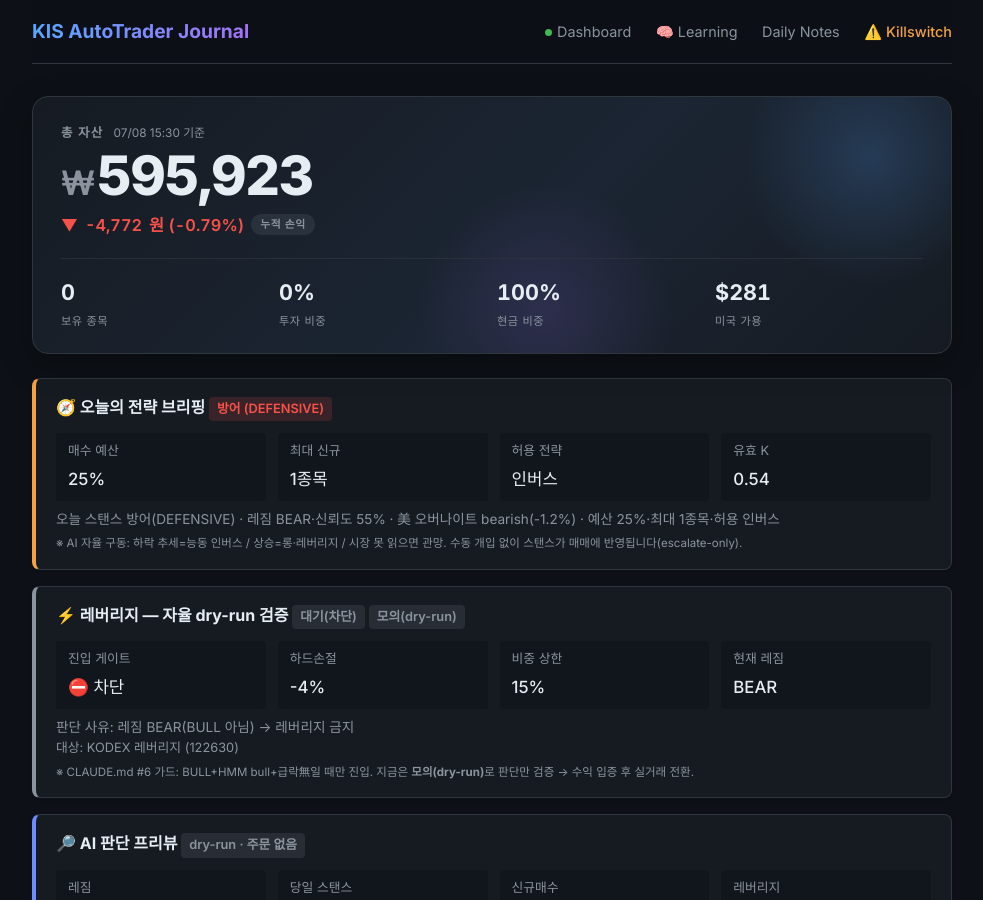
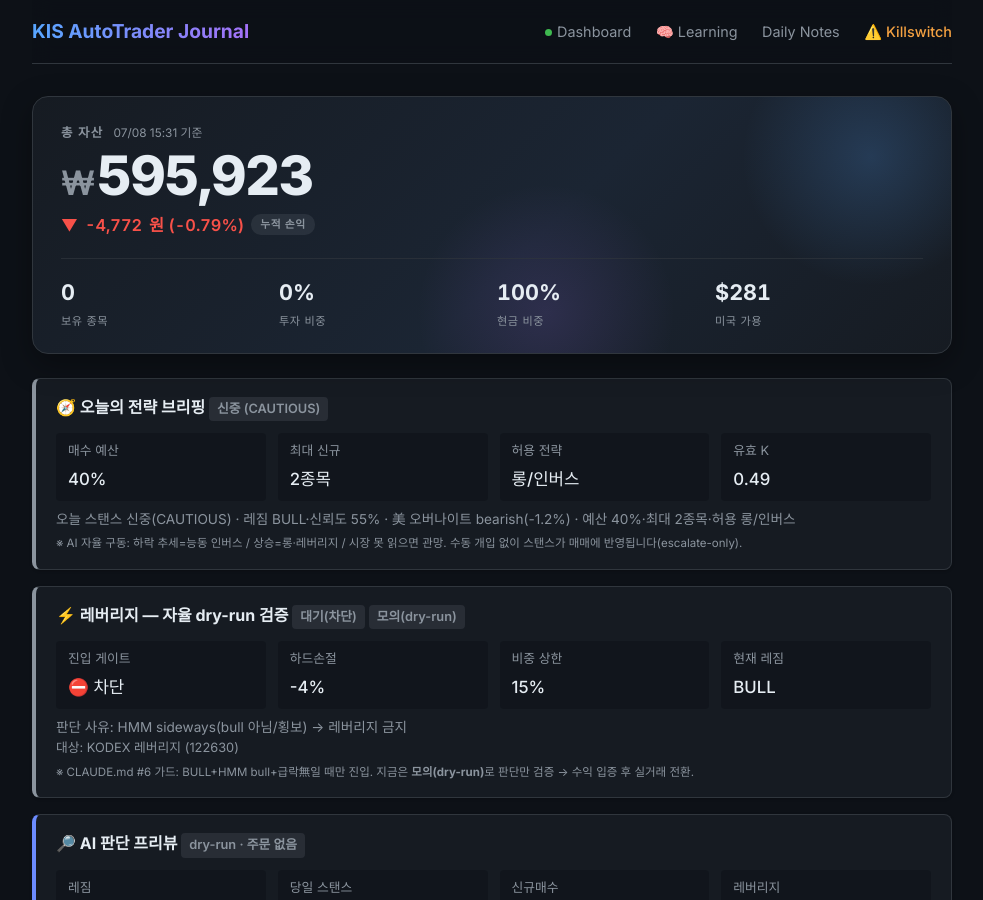
Before and after one commit to BudongJW/kis-trading-journal, a Jekyll site: the page built from index.html, in a window 1280 px wide and 900 px high. Shown: the whole window, without its empty margins (148-1131 px from the left). Built offline with Jekyll 4.4.1, drawn with Linux system fonts in a browser that asks for light colours; nearby versions of some CDN libraries; some of the changed text lies outside the part shown.

Commit message:
auto: portfolio update 15:31

```diff
--- a/_data/portfolio.json
+++ b/_data/portfolio.json
@@ -1,5 +1,5 @@
 {
-  "updated_at": "2026-07-08T15:30:15.008580",
+  "updated_at": "2026-07-08T15:31:41.426127",
   "initial_capital": 500000,
   "cash": 591613,
   "holdings": [],
@@ -1769,15 +1769,8 @@
     "trained": false
   },
   "bear_strategy": {
-    "enabled": true,
-    "regime": "BEAR",
-    "confidence": 0.65,
-    "sma_ratio": 0.4232,
-    "canary_bad": 1,
-    "canary_scores": {
-      "195930": 1.3353,
-      "132030": -1.0876
-    }
+    "regime": "BULL",
+    "enabled": false
   },
   "us_session": {
     "enabled": true,
@@ -2037,21 +2030,21 @@
     }
   },
   "day_plan": {
-    "stance": "DEFENSIVE",
+    "stance": "CAUTIOUS",
     "forced": false,
-    "auto_stance": "DEFENSIVE",
-    "stance_kr": "방어",
-    "budget_pct": 0.25,
-    "max_new_positions": 1,
-    "allow_long": false,
+    "auto_stance": "CAUTIOUS",
+    "stance_kr": "신중",
+    "budget_pct": 0.4,
+    "max_new_positions": 2,
+    "allow_long": true,
     "allow_inverse": true,
     "allow_leverage": false,
-    "size_mult": 0.4,
-    "k_effective": 0.54,
-    "allow_summary": "인버스",
-    "briefing": "오늘 스탠스 방어(DEFENSIVE) · 레짐 BEAR·신뢰도 55% · 美 오버나이트 bearish(-1.2%) · 예산 25%·최대 1종목·허용 인버스",
+    "size_mult": 0.6,
+    "k_effective": 0.49,
+    "allow_summary": "롱/인버스",
+    "briefing": "오늘 스탠스 신중(CAUTIOUS) · 레짐 BULL·신뢰도 55% · 美 오버나이트 bearish(-1.2%) · 예산 40%·최대 2종목·허용 롱/인버스",
     "signals": {
-      "regime": "BEAR",
+      "regime": "BULL",
       "confidence": 0.545,
       "direction": "bearish",
       "nasdaq_change": -1.16,
@@ -2064,10 +2057,10 @@
     "enabled": true,
     "dry_run": true,
     "gate_allowed": false,
-    "gate_reason": "레짐 BEAR(BULL 아님) → 레버리지 금지",
+    "gate_reason": "HMM sideways(bull 아님/횡보) → 레버리지 금지",
     "hard_stop_pct": 0.04,
     "max_weight": 0.15,
-    "regime": "BEAR",
+    "regime": "BULL",
     "hmm_state": "sideways",
     "hmm_confidence": 0.617,
     "universe": [
```
